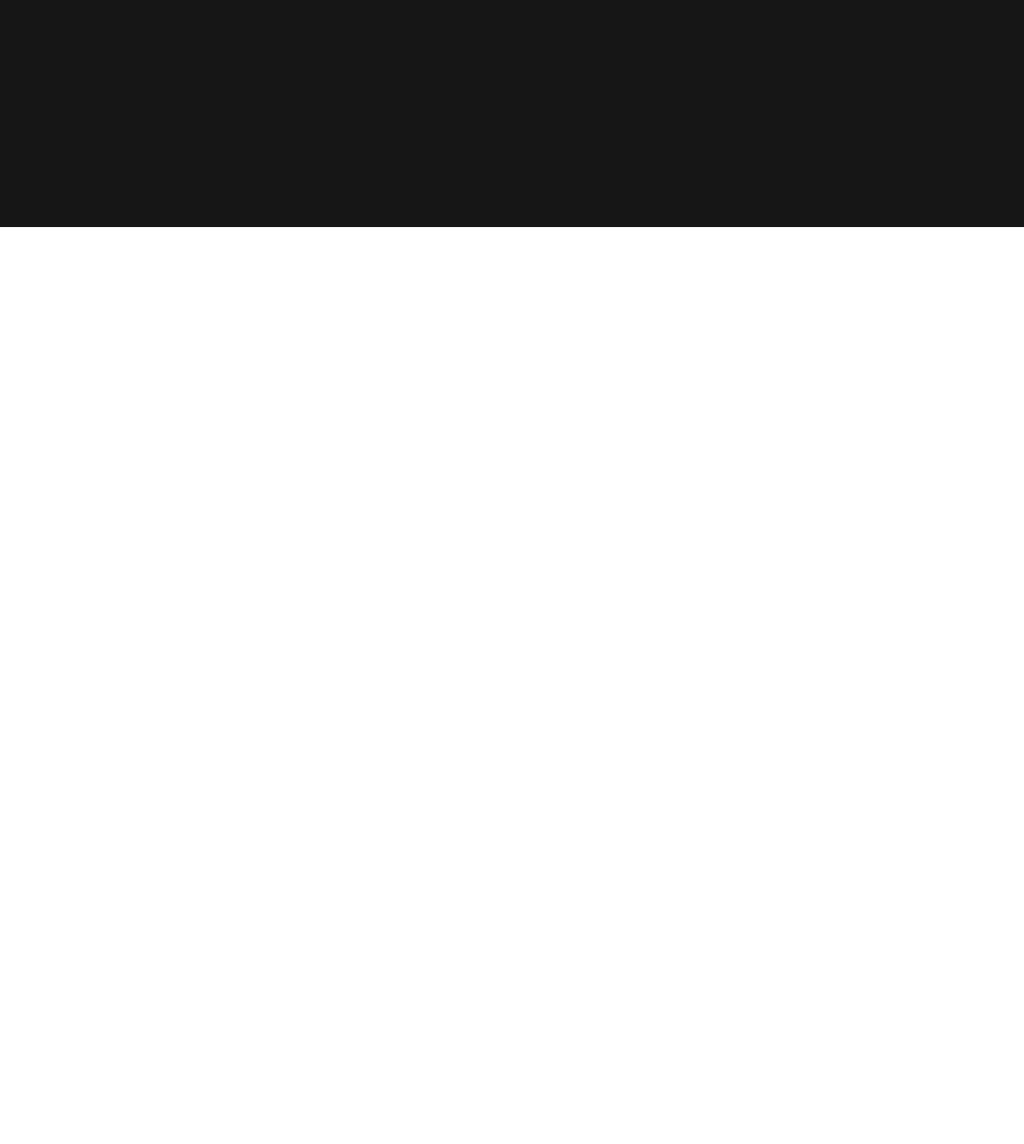
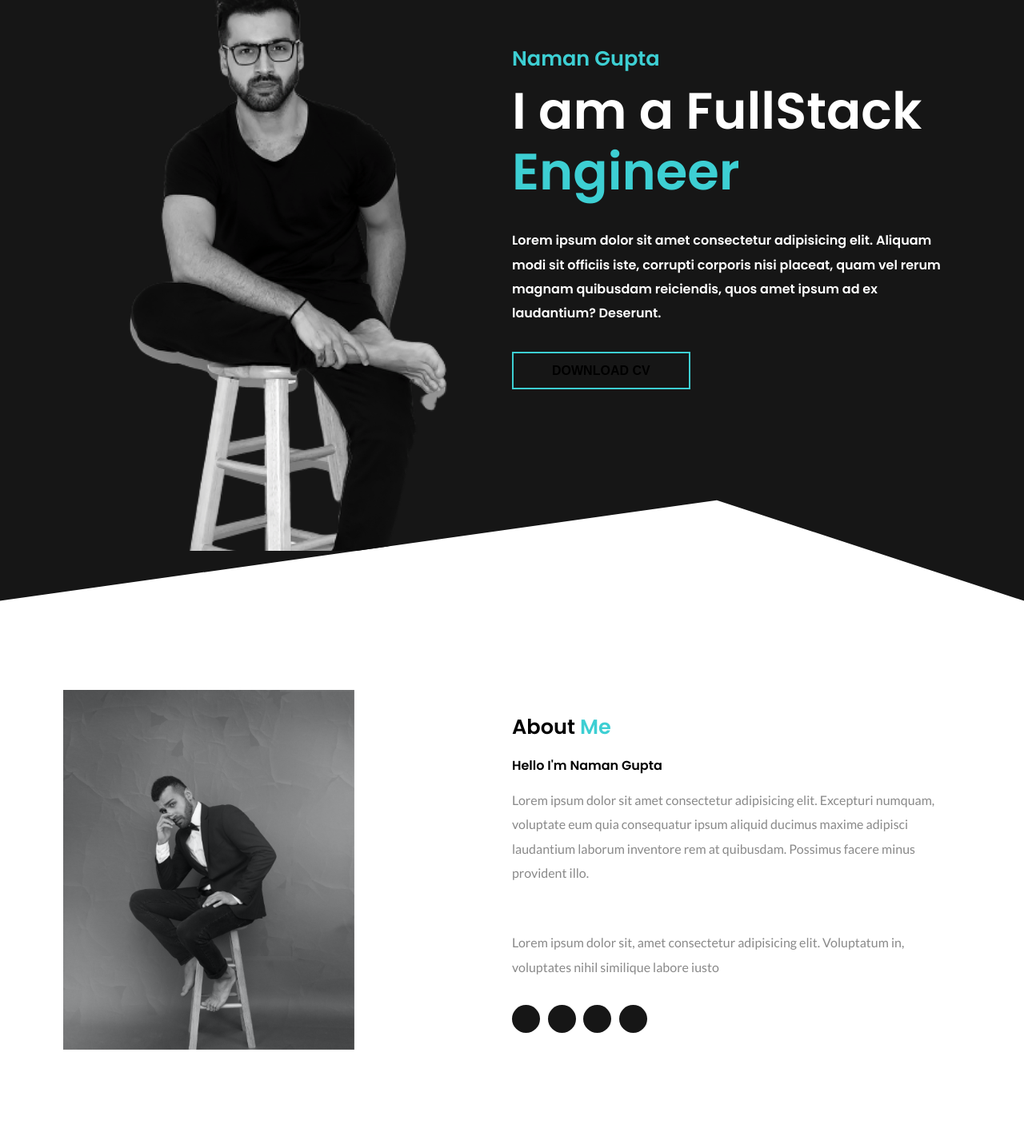
Before and after one commit to iNaman6M/My-Portfolio, a plain HTML site: page index.html in a window 1280 px wide. Shown: the part 216-1647 px from the top of the page at 80% size. Before the commit the page ends 800 px from the top, so only its background shows below. Drawn offline with Linux system fonts and the light colour scheme.

Commit message:
header & hero

```diff
--- a/Css/style.css
+++ b/Css/style.css
@@ -24,7 +24,8 @@ body{
 
 header{
     background: var(--dark) ;
-    height: 500px;
+    clip-path: polygon(0 0,100% 0,100% 100%,70% 87%,0 100%);
+
 
 }
 .container{
@@ -52,4 +53,86 @@ header nav .branding{
     margin-right: 3rem;
 }
 
+.hero{
+    padding: 3rem 0;
+}
+.hero .left img {
+    width: 400px;
+}
+.hero .right{
+    color: var(--pure);
+}
+.hero .right h6{
+    font-size: 1.6rem;
+    color: var(--primary);
+    margin-bottom: 0.5rem;
+}
+
+.hero .right h1{
+    font-size: 4rem;
+    font-weight: 400;
+    line-height: 1.2;
+    margin-bottom: 2rem;
+}
+.hero .right span{
+    color: var(--primary);
+}
+.hero .right p{
+    line-height: 1.9;
+    margin-bottom: 2rem;
+}
+.hero .right{
+    margin-top: -7rem;
+}
 /* header ends */
+
+section{
+    padding: 6rem 0;
+}
+section .about-img{
+    height: 450px;
+}
+section  h1{
+    font-size: 1.6rem;
+    margin-bottom: 1rem;
+    font-weight: 400;
+}
+section  span{
+    color: var(--primary);
+}
+
+section  h3{
+    font-size: 1rem;
+    margin-bottom: 1rem;
+    font-weight: 400;
+}
+section p{
+    font-family: 'Lato', sans-serif;
+    color: var(--ternary);
+    line-height: 1.9;
+    margin-bottom: 2rem;
+}
+section .social{
+    display: flex;
+}
+section .social a{
+    background: var(--dark);
+
+    height: 35px;
+    width: 35px;
+    display: flex;
+    align-items: center;
+    justify-content: center;
+    border-radius: 50%;
+    margin-right: 0.6rem;
+    transition: all .3s ease;
+}
+section .social a:hover{
+    background: var(--primary);
+}
+section .social a img{
+    width: 100%;
+    height: 100%;
+    padding: 0.5rem;
+
+}
--- a/Css/utilities.css
+++ b/Css/utilities.css
@@ -30,3 +30,21 @@
     color: var(--primary);
 
 }
+
+.btn-secondary{
+    background: transparent;
+    border-color: var(--primary);
+    text-transform: uppercase;
+}
+.btn-secondary:hover{
+    color: var(--secondary);
+    background: var(--primary);
+}
+
+.flex-1{
+    flex: 1;
+}
+
+.justify-center{
+    justify-content: center;
+}
--- a/index.html
+++ b/index.html
@@ -11,6 +11,10 @@
       href="https://fonts.googleapis.com/css2?family=Poppins:ital,wght@0,600;1,400&display=swap"
       rel="stylesheet"
     />
+    <link rel="preconnect" href="https://fonts.googleapis.com">
+<link rel="preconnect" href="https://fonts.gstatic.com" crossorigin>
+<link href="https://fonts.googleapis.com/css2?family=Lato:wght@300;400;700&display=swap" rel="stylesheet">
+
     <link rel="stylesheet" href="Css/style.css" />
   </head>
   <body>
@@ -36,10 +40,52 @@
                 <button class="btn btn-primary">Contact Me</button>
             </div>
         </nav>
+
+        <!-- navbar ends here -->
+
+        <div class="hero flex item-center justify-between">
+        <div class="left flex-1 flex justify-center">
+          <img src="./Images/man.png" alt="Image Here">
+        </div>
+        <div class="right  flex-1 ">
+          <h6>Naman Gupta</h6>
+          <h1>I am a FullStack <span>Engineer</span></h1>
+          <p>Lorem ipsum dolor sit amet consectetur adipisicing elit. Aliquam modi sit officiis iste, corrupti corporis nisi placeat, quam vel rerum magnam quibusdam reiciendis, quos amet ipsum ad ex laudantium? Deserunt.
+
+          </p>
+          <div>
+            <button class="btn btn-secondary">Download CV</button>
+          </div>
+        </div>
+    </div>
     </div>
     </header>
 
     <!-- header ends here -->
 
+    <!-- about section start here -->
+
+    <section class="about">
+      <div class="container flex item-center justify-center ">
+        <div class="flex-1">
+          <img class="about-img" src="./Images/man-2.png" alt="Image">
+        </div>
+        <div class="flex-1">
+          <h1>About <span>Me</span></h1>
+          <h3>Hello I'm Naman Gupta</h3>
+          <p>Lorem ipsum dolor sit amet consectetur adipisicing elit. Excepturi numquam, voluptate eum quia consequatur ipsum aliquid ducimus maxime adipisci laudantium laborum inventore rem at quibusdam. Possimus facere minus provident illo.</p><br>
+          <p>Lorem ipsum dolor sit, amet consectetur adipisicing elit. Voluptatum in, voluptates nihil similique labore iusto</p>
+
+          <div class="social">
+            <a href="#"><img src="./Images/website.svg" alt=""></a>
+            <a href="#"><img src="./Images/facebook.svg" alt=""></a>
+            <a href="#"><img src="./Images/facebook.svg" alt=""></a>
+            <a href="#"><img src="./Images/twitter.svg" alt=""></a>
+          </div>
+        </div>
+      </div>
+    </section>
+    <!-- about section ends here` -->
+
   </body>
 </html>
```
